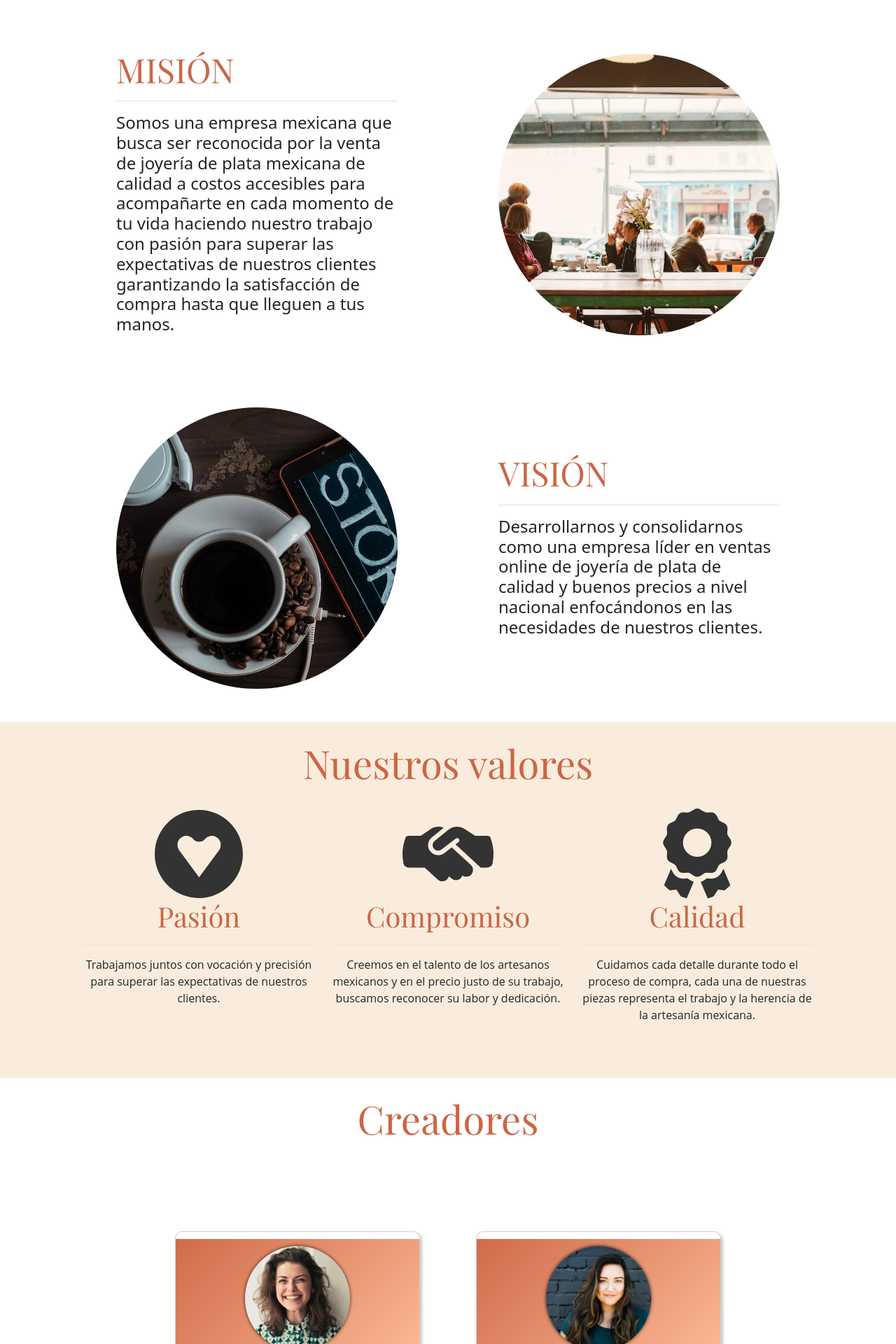
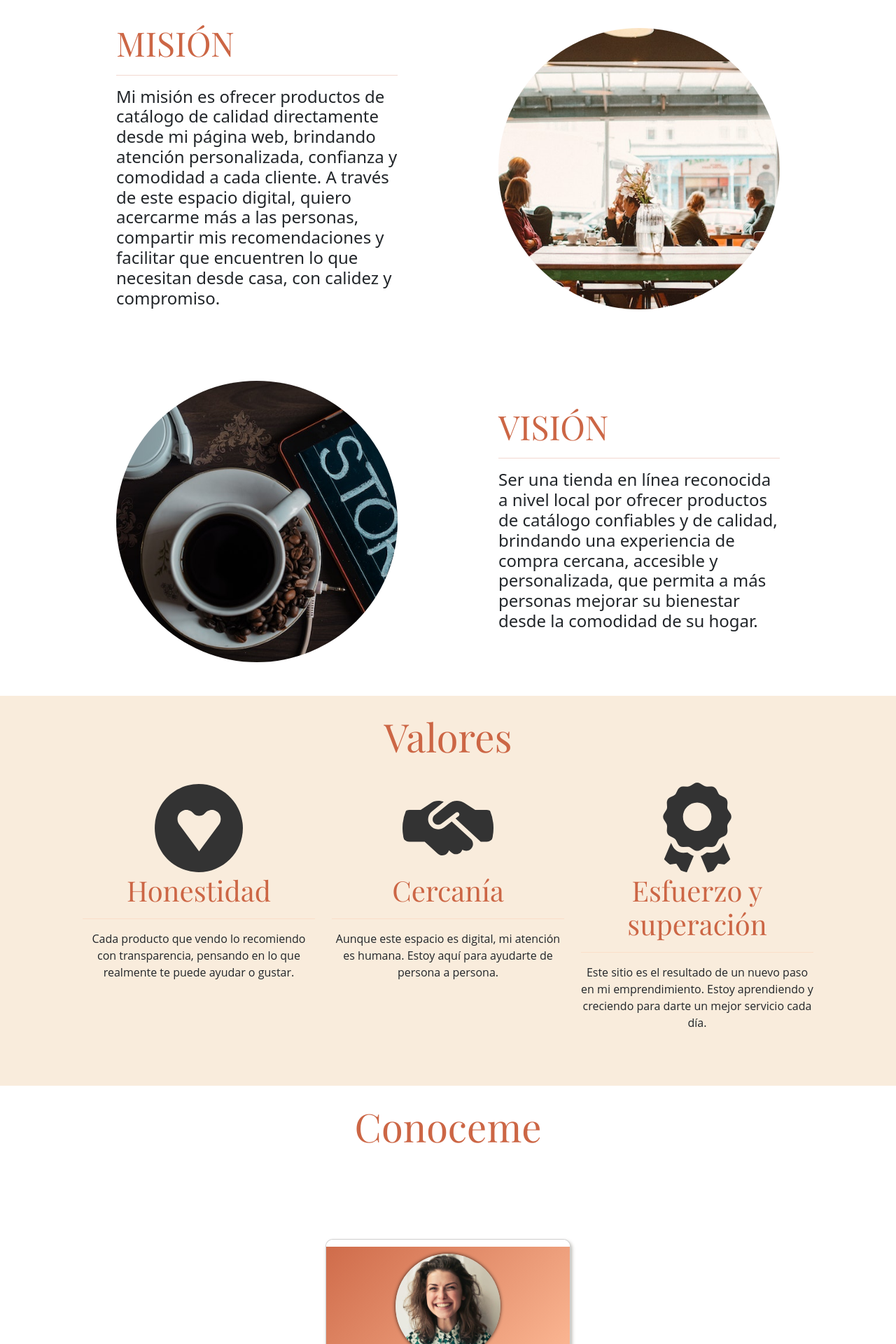
Before and after one commit to MarcosRugerio/SeminarioTernurin, a PHP site: page /conocenos.php in a window 1280 px wide. Shown: the part 604-2524 px from the top of the page at 70% size. Run offline with PHP 8.4, Linux system fonts and the light colour scheme; some libraries are stand-ins or nearby versions; some web fonts are replaced.

Commit message:
Se edito una parte del conocenos

```diff
--- a/Araceli_y_algo_más/conocenos.php
+++ b/Araceli_y_algo_más/conocenos.php
@@ -86,6 +86,109 @@ require 'php/confi.php'
         hr{
             color: #CC6645;
         }
+
+        @import url('https://fonts.googleapis.com/css2?family=Playfair+Display&display=swap');
+
+.herbal-header {
+  position: relative;
+  height: 300px;
+  background: linear-gradient(135deg, #a8d5ba 0%, #d9f2e6 100%);
+  overflow: hidden;
+  font-family: 'Playfair Display', serif;
+  color: #2e4d25;
+  text-align: center;
+  padding-top: 80px;
+}
+
+/* Texto */
+.content h1 {
+  font-size: 3rem;
+  margin-bottom: 0.2em;
+  text-shadow: 1px 1px 3px #8aa88f;
+}
+
+.content h3 {
+  font-size: 1.5rem;
+  font-weight: 300;
+  text-shadow: 1px 1px 2px #7b9d78;
+}
+
+/* Estilo general para hojas */
+.leaf {
+  position: absolute;
+  width: 50px;
+  height: 50px;
+  background: url('https://upload.wikimedia.org/wikipedia/commons/thumb/e/e6/Leaf_icon.svg/120px-Leaf_icon.svg.png') no-repeat center/contain;
+  opacity: 0.7;
+  filter: drop-shadow(0 1px 1px rgba(0,0,0,0.15));
+  animation-timing-function: linear;
+}
+
+/* Animaciones para cada hoja con diferentes trayectorias y tiempos */
+.leaf1 {
+  top: -60px;
+  left: 10%;
+  animation: floatDown 12s linear infinite;
+  animation-delay: 0s;
+  width: 40px; height: 40px;
+}
+
+.leaf2 {
+  top: -60px;
+  left: 30%;
+  animation: floatDown 15s linear infinite;
+  animation-delay: 3s;
+  width: 55px; height: 55px;
+}
+
+.leaf3 {
+  top: -60px;
+  left: 50%;
+  animation: floatDown 10s linear infinite;
+  animation-delay: 1.5s;
+  width: 45px; height: 45px;
+}
+
+.leaf4 {
+  top: -60px;
+  left: 70%;
+  animation: floatDown 13s linear infinite;
+  animation-delay: 2.5s;
+  width: 50px; height: 50px;
+}
+
+.leaf5 {
+  top: -60px;
+  left: 85%;
+  animation: floatDown 14s linear infinite;
+  animation-delay: 0.8s;
+  width: 60px; height: 60px;
+}
+
+/* Animación de caída y leve oscilación horizontal */
+@keyframes floatDown {
+  0% {
+    transform: translate(0, -60px) rotate(0deg);
+    opacity: 0;
+  }
+  10% {
+    opacity: 0.7;
+  }
+  50% {
+    transform: translate(20px, 150px) rotate(45deg);
+    opacity: 1;
+  }
+  80% {
+    transform: translate(-10px, 280px) rotate(90deg);
+    opacity: 0.7;
+  }
+  100% {
+    transform: translate(0, 320px) rotate(120deg);
+    opacity: 0;
+  }
+}
+
+
     </style>
 
 <body>
@@ -110,7 +213,7 @@ require 'php/confi.php'
 
 
       <li>
-        <a class="nav-link dropdown-toggle" style=" color:#6E0023; display:inline;  border-right: 2px solid  #f0cea5" href=" #" id="navbarDropdown" role="button" data-bs-toggle="dropdown" aria-expanded="false">
+        <a class="nav-link dropdown-toggle" style=" color:#6E0023; display:inline;  border-right: 2px solid  #36642fff" href=" #" id="navbarDropdown" role="button" data-bs-toggle="dropdown" aria-expanded="false">
           MENÚ
         </a>
         <ul class="dropdown-menu" aria-labelledby="navbarDropdown">
@@ -210,16 +313,18 @@ require 'php/confi.php'
 <hr class="featurette-divider" style="color:  #CC6645; " size="2">
 </nav>
 
-<header class="header2">
-        <div class="overlay">
-            <h1>¿Quienes somos?</h1>
-            <h3 style="  font-family: 'Playfair Display', serif;">Conoce la historia de GABCY</h3>
-          <br>
-            <br>
-
-        </div>
-    </header>
-
+<header class="herbal-header">
+  <div class="content">
+    <h1>¿Quién soy?</h1>
+    <h3>Conoce un poco de mi historia</h3>
+  </div>
+  <!-- Hojas animadas -->
+  <div class="leaf leaf1"></div>
+  <div class="leaf leaf2"></div>
+  <div class="leaf leaf3"></div>
+  <div class="leaf leaf4"></div>
+  <div class="leaf leaf5"></div>
+</header>
     <br>
     <!-- Visión Misión -->
     <!-- Content section 1-->
@@ -233,11 +338,7 @@ require 'php/confi.php'
                     <div class="p-5">
                         <h2 class="display-5" style="  font-family: 'Playfair Display', serif;">MISIÓN</h2>
                         <hr style="color: #CC6645;">
-                        <h4 class="fw-lighter">Somos una empresa mexicana que busca ser reconocida por la
-                            venta de joyería de plata mexicana de calidad a costos accesibles para
-                            acompañarte en cada momento de tu vida haciendo nuestro trabajo con
-                            pasión para superar las expectativas de nuestros clientes garantizando la
-                            satisfacción de compra hasta que lleguen a tus manos.</h4>
+                        <h4 class="fw-lighter">Mi misión es ofrecer productos de catálogo de calidad directamente desde mi página web, brindando atención personalizada, confianza y comodidad a cada cliente. A través de este espacio digital, quiero acercarme más a las personas, compartir mis recomendaciones y facilitar que encuentren lo que necesitan desde casa, con calidez y compromiso.</h4>
 
                     </div>
                 </div>
@@ -255,7 +356,7 @@ require 'php/confi.php'
                     <div class="p-5">
                         <h2 class="display-5">VISIÓN</h2>
                         <hr style="color: #CC6645;">
-                        <h4 class="fw-lighter">Desarrollarnos y consolidarnos como una empresa líder en ventas online de joyería de plata de calidad y buenos precios a nivel nacional enfocándonos en las necesidades de nuestros clientes.</h4>
+                        <h4 class="fw-lighter">Ser una tienda en línea reconocida a nivel local por ofrecer productos de catálogo confiables y de calidad, brindando una experiencia de compra cercana, accesible y personalizada, que permita a más personas mejorar su bienestar desde la comodidad de su hogar.</h4>
                     </div>
                 </div>
             </div>
@@ -266,7 +367,7 @@ require 'php/confi.php'
         <div class="container px-4 px-lg-5">
             <div class="content-section-heading">
                 <br>
-                <h2 class="display-4" style="color: linear-gradient(90deg, rgb(20%, 40%, 60%), rgb(60%, 20%, 40%));">Nuestros valores</h2>
+                <h2 class="display-4" style="color: linear-gradient(90deg, rgb(20%, 40%, 60%), rgb(60%, 20%, 40%));">Valores</h2>
             </div>
             <br>
             <!-- Three columns of text below the carousel -->
@@ -276,9 +377,9 @@ require 'php/confi.php'
                         <path fill="#333" d="M248 8C111.1 8 0 119.1 0 256s111.1 248 248 248 248-111.1 248-248S384.9 8 248 8zm114.6 226.4l-113 152.7-112.7-152.7c-8.7-11.9-19.1-50.4 13.6-72 28.1-18.1 54.6-4.2 68.5 11.9 15.9 17.9 46.6 16.9 61.7 0 13.9-16.1 40.4-30 68.1-11.9 32.9 21.6 22.6 60 13.8 72z" />
                     </svg>
 
-                    <h2 class="display-6">Pasión</h2>
+                    <h2 class="display-6">Honestidad</h2>
                     <hr style="color: #FFB28C;">
-                    <p>Trabajamos juntos con vocación y precisión para superar las expectativas de nuestros clientes.</p>
+                    <p>Cada producto que vendo lo recomiendo con transparencia, pensando en lo que realmente te puede ayudar o gustar.</p>
 
                 </div><!-- /.col-lg-4 -->
                 <div class="col-lg-4">
@@ -286,18 +387,18 @@ require 'php/confi.php'
                     <svg class="rounded-circle" width="130" height="130" xmlns="http://www.w3.org/2000/svg" viewBox="0 0 640 512">
                         <path fill="#333" d="M323.4 85.2l-96.8 78.4c-16.1 13-19.2 36.4-7 53.1c12.9 17.8 38 21.3 55.3 7.8l99.3-77.2c7-5.4 17-4.2 22.5 2.8s4.2 17-2.8 22.5l-20.9 16.2L550.2 352H592c26.5 0 48-21.5 48-48V176c0-26.5-21.5-48-48-48H516h-4-.7l-3.9-2.5L434.8 79c-15.3-9.8-33.2-15-51.4-15c-21.8 0-43 7.5-60 21.2zm22.8 124.4l-51.7 40.2C263 274.4 217.3 268 193.7 235.6c-22.2-30.5-16.6-73.1 12.7-96.8l83.2-67.3c-11.6-4.9-24.1-7.4-36.8-7.4C234 64 215.7 69.6 200 80l-72 48H48c-26.5 0-48 21.5-48 48V304c0 26.5 21.5 48 48 48H156.2l91.4 83.4c19.6 17.9 49.9 16.5 67.8-3.1c5.5-6.1 9.2-13.2 11.1-20.6l17 15.6c19.5 17.9 49.9 16.6 67.8-2.9c4.5-4.9 7.8-10.6 9.9-16.5c19.4 13 45.8 10.3 62.1-7.5c17.9-19.5 16.6-49.9-2.9-67.8l-134.2-123z" />
                     </svg>
-                    <h2 class="display-6">Compromiso</h2>
+                    <h2 class="display-6">Cercanía</h2>
                     <hr style="color: #FFB28C;">
-                    <p>Creemos en el talento de los artesanos mexicanos y en el precio justo de su trabajo, buscamos reconocer su labor y dedicación.</p>
+                    <p>Aunque este espacio es digital, mi atención es humana. Estoy aquí para ayudarte de persona a persona.</p>
 
                 </div><!-- /.col-lg-4 -->
                 <div class="col-lg-4">
                     <svg class="rounded-circle" width="130" height="130" xmlns="http://www.w3.org/2000/svg" viewBox="0 0 384 512">
                         <path fill="#333" d="M173.8 5.5c11-7.3 25.4-7.3 36.4 0L228 17.2c6 3.9 13 5.8 20.1 5.4l21.3-1.3c13.2-.8 25.6 6.4 31.5 18.2l9.6 19.1c3.2 6.4 8.4 11.5 14.7 14.7L344.5 83c11.8 5.9 19 18.3 18.2 31.5l-1.3 21.3c-.4 7.1 1.5 14.2 5.4 20.1l11.8 17.8c7.3 11 7.3 25.4 0 36.4L366.8 228c-3.9 6-5.8 13-5.4 20.1l1.3 21.3c.8 13.2-6.4 25.6-18.2 31.5l-19.1 9.6c-6.4 3.2-11.5 8.4-14.7 14.7L301 344.5c-5.9 11.8-18.3 19-31.5 18.2l-21.3-1.3c-7.1-.4-14.2 1.5-20.1 5.4l-17.8 11.8c-11 7.3-25.4 7.3-36.4 0L156 366.8c-6-3.9-13-5.8-20.1-5.4l-21.3 1.3c-13.2 .8-25.6-6.4-31.5-18.2l-9.6-19.1c-3.2-6.4-8.4-11.5-14.7-14.7L39.5 301c-11.8-5.9-19-18.3-18.2-31.5l1.3-21.3c.4-7.1-1.5-14.2-5.4-20.1L5.5 210.2c-7.3-11-7.3-25.4 0-36.4L17.2 156c3.9-6 5.8-13 5.4-20.1l-1.3-21.3c-.8-13.2 6.4-25.6 18.2-31.5l19.1-9.6C65 70.2 70.2 65 73.4 58.6L83 39.5c5.9-11.8 18.3-19 31.5-18.2l21.3 1.3c7.1 .4 14.2-1.5 20.1-5.4L173.8 5.5zM272 192a80 80 0 1 0 -160 0 80 80 0 1 0 160 0zM1.3 441.8L44.4 339.3c.2 .1 .3 .2 .4 .4l9.6 19.1c11.7 23.2 36 37.3 62 35.8l21.3-1.3c.2 0 .5 0 .7 .2l17.8 11.8c5.1 3.3 10.5 5.9 16.1 7.7l-37.6 89.3c-2.3 5.5-7.4 9.2-13.3 9.7s-11.6-2.2-14.8-7.2L74.4 455.5l-56.1 8.3c-5.7 .8-11.4-1.5-15-6s-4.3-10.7-2.1-16zm248 60.4L211.7 413c5.6-1.8 11-4.3 16.1-7.7l17.8-11.8c.2-.1 .4-.2 .7-.2l21.3 1.3c26 1.5 50.3-12.6 62-35.8l9.6-19.1c.1-.2 .2-.3 .4-.4l43.2 102.5c2.2 5.3 1.4 11.4-2.1 16s-9.3 6.9-15 6l-56.1-8.3-32.2 49.2c-3.2 5-8.9 7.7-14.8 7.2s-11-4.3-13.3-9.7z" />
                     </svg>
-                    <h2 class="display-6">Calidad</h2>
+                    <h2 class="display-6">Esfuerzo y superación</h2>
                     <hr style="color: #FFB28C;">
-                    <p>Cuidamos cada detalle durante todo el proceso de compra, cada una de nuestras piezas representa el trabajo y la herencia de la artesanía mexicana.</p>
+                    <p>Este sitio es el resultado de un nuevo paso en mi emprendimiento. Estoy aprendiendo y creciendo para darte un mejor servicio cada día.</p>
 
                 </div><!-- /.col-lg-4 -->
             </div><!-- /.row -->
@@ -308,7 +409,7 @@ require 'php/confi.php'
         </div>
     </section>
 <br>
-    <h2 class="display-4" style="background:white; text-align: center;">Creadores</h2>
+    <h2 class="display-4" style="background:white; text-align: center;">Conoceme</h2>
 
     <div class="body2">
         <div class="card">
@@ -316,10 +417,10 @@ require 'php/confi.php'
                 <span></span>
                 <div class="img">
                     <img src="img/creadora1.jpg" alt="">
-                    <h4>Gabriela</h4>
+                    <h4>Araceli</h4>
                     <h6>Creadora</h6>
-                    <p>Seminario de Desarrollo WEB I</p>
-                    <p>2023-1</p>
+                    <p>Emprendedora y vendedora de multiples marcas reconocidas</p>
+                    <p>Trabajando desde 2010</p>
                 </div>
             </div>
             <div class="links">
@@ -327,21 +428,7 @@ require 'php/confi.php'
                 <a href="a"> <i class="fa-brands fa-twitter"></i></a>
             </div>
         </div>
-        <div class="card">
-            <div class="content">
-                <span></span>
-                <div class="img">
-                    <img src="img/creadora2.jpg" alt="">
-                    <h4>Nancy</h4>
-                    <h6>Creadora</h6>
-                    <p>Seminario de Desarrollo WEB I</p>
-                    <p>2023-1</p>
-                </div>
-            </div>
-            <div class="links">
-                <a href="a"><i class="fa-brands fa-facebook"></i></a>
-                <a href="a"> <i class="fa-brands fa-twitter"></i></a>
-            </div>
+
         </div>
     </div>
 
```
